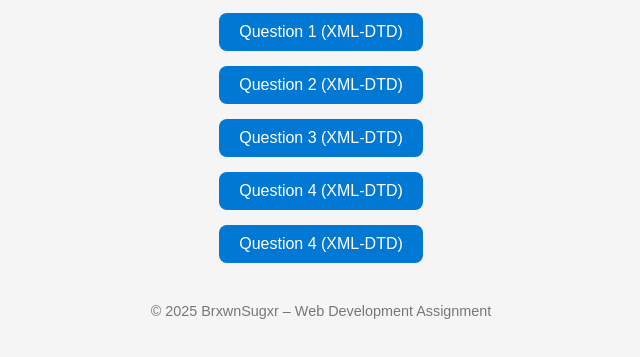
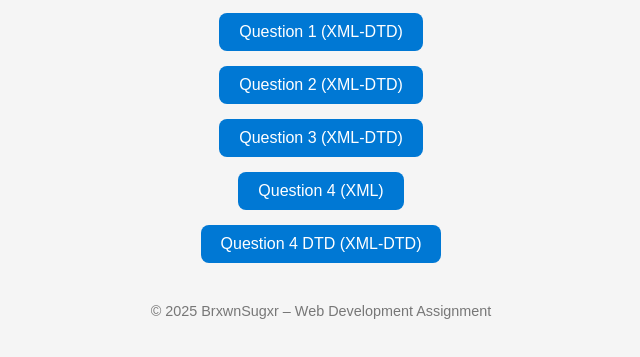
Before and after one commit to BrxwnSugxr/XML-Demo, a plain HTML site: page index.html in a window 1280 px wide. Shown: the part 151-508 px from the top of the page, without its empty margins (319-959 px from the left). Drawn offline with Linux system fonts and the light colour scheme.

Commit message:
fix name

```diff
--- a/index.html
+++ b/index.html
@@ -57,8 +57,8 @@
       <li><a href="q1-error.xml" target="_blank">Question 1 (XML-DTD)</a></li>
       <li><a href="q2.xml" target="_blank">Question 2 (XML-DTD)</a></li>
       <li><a href="q3.xml" target="_blank">Question 3 (XML-DTD)</a></li>
-      <li><a href="q4.xml" target="_blank">Question 4 (XML-DTD)</a></li>
-      <li><a href="q4.dtd" target="_blank">Question 4 (XML-DTD)</a></li>
+      <li><a href="q4.xml" target="_blank">Question 4 (XML)</a></li>
+      <li><a href="q4.dtd" target="_blank">Question 4 DTD (XML-DTD)</a></li>
     </ul>
 
     <footer>© 2025 BrxwnSugxr – Web Development Assignment</footer>
```
